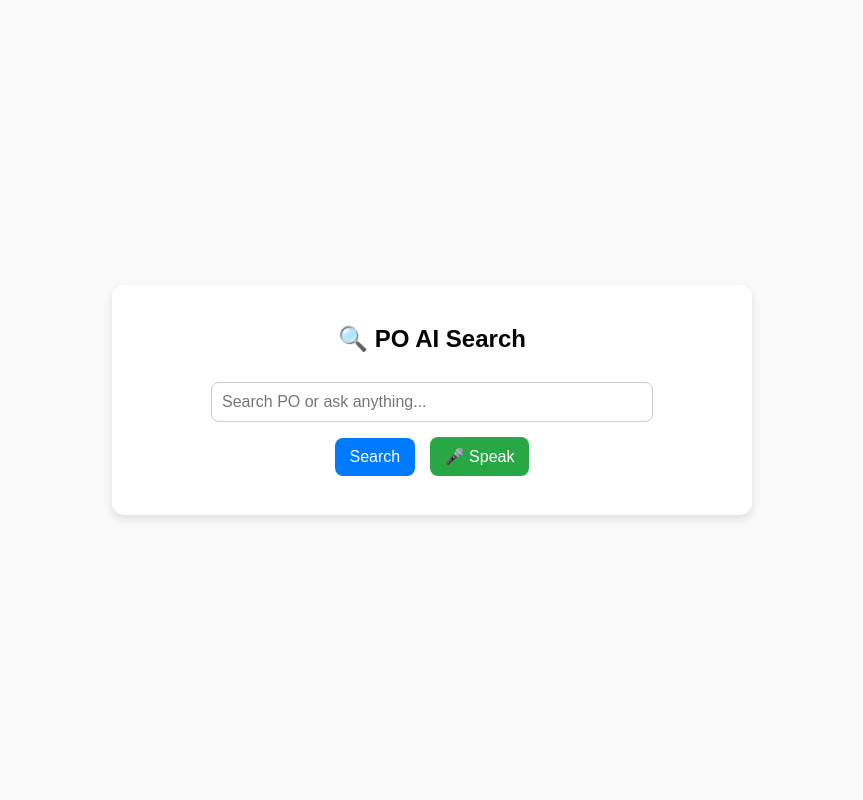
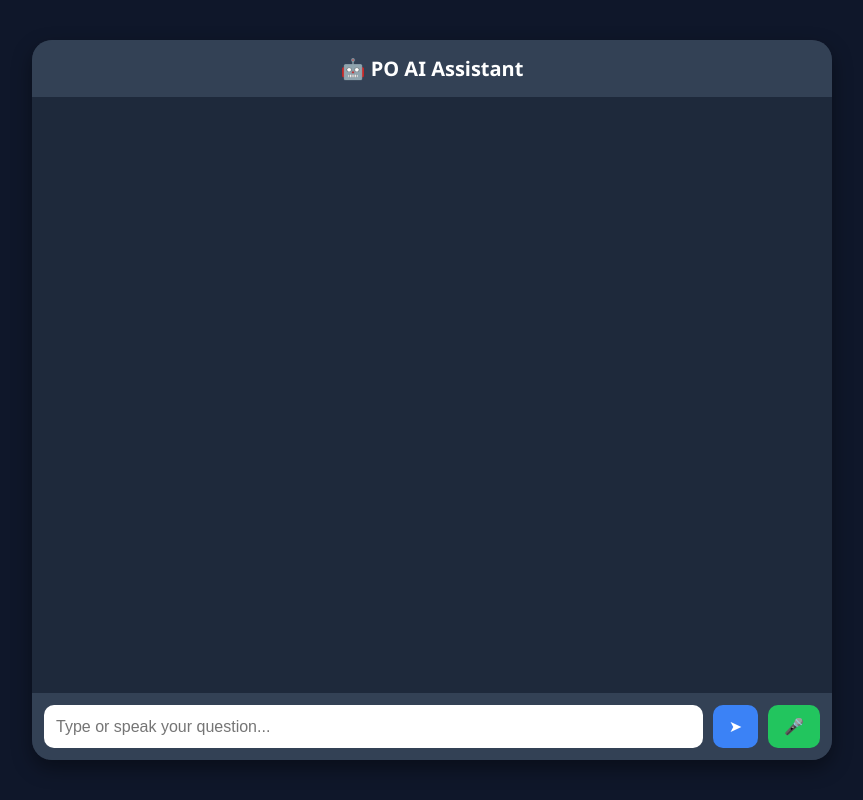
Before and after one commit to atharva1010/PO_AI, a Flask app: page / in a window 1280 px wide. Shown: the whole page, without its empty margins (208-1071 px from the left). Run offline with Flask 3, Linux system fonts and the light colour scheme.

Commit message:
Update index.html

```diff
--- a/templates/index.html
+++ b/templates/index.html
@@ -3,143 +3,202 @@
 <head>
   <meta charset="UTF-8">
   <meta name="viewport" content="width=device-width, initial-scale=1.0">
-  <title>PO AI Search</title>
+  <title>PO AI Chat</title>
   <style>
     body {
-      font-family: Arial, sans-serif;
       margin: 0; padding: 0;
-      display: flex; justify-content: center; align-items: center;
+      font-family: "Segoe UI", Arial, sans-serif;
+      background: #0f172a;  /* Dark navy */
+      color: #fff;
+      display: flex;
+      justify-content: center;
+      align-items: center;
+      height: 100vh;
+    }
+    .chat-container {
+      width: 100%;
+      max-width: 800px;
+      height: 90vh;
+      background: #1e293b;
+      border-radius: 20px;
+      display: flex;
       flex-direction: column;
-      background: #f9f9f9;
-      min-height: 100vh;
+      box-shadow: 0 8px 20px rgba(0,0,0,0.4);
     }
-    .container {
-      width: 95%;
-      max-width: 600px;
-      background: #fff;
-      padding: 20px;
-      border-radius: 12px;
-      box-shadow: 0 4px 8px rgba(0,0,0,0.1);
+    .chat-header {
+      padding: 15px;
+      background: #334155;
+      border-radius: 20px 20px 0 0;
+      font-size: 20px;
+      font-weight: bold;
       text-align: center;
     }
-    input {
-      width: 70%;
-      padding: 10px;
-      margin: 10px 0;
-      border: 1px solid #ccc;
-      border-radius: 8px;
+    .chat-box {
+      flex: 1;
+      padding: 15px;
+      overflow-y: auto;
+      display: flex;
+      flex-direction: column;
+      gap: 12px;
+    }
+    .msg {
+      max-width: 75%;
+      padding: 12px 16px;
+      border-radius: 15px;
+      font-size: 16px;
+      line-height: 1.4;
+      word-wrap: break-word;
+      position: relative;
+    }
+    .user-msg {
+      align-self: flex-end;
+      background: #3b82f6;
+      border-bottom-right-radius: 5px;
+    }
+    .bot-msg {
+      align-self: flex-start;
+      background: #475569;
+      border-bottom-left-radius: 5px;
+    }
+    .reply-btn {
+      font-size: 12px;
+      color: #a5b4fc;
+      cursor: pointer;
+      margin-top: 4px;
+      display: inline-block;
+    }
+    .chat-input {
+      display: flex;
+      padding: 12px;
+      background: #334155;
+      border-radius: 0 0 20px 20px;
+      gap: 10px;
+    }
+    .chat-input input {
+      flex: 1;
+      padding: 12px;
+      border-radius: 10px;
+      border: none;
+      outline: none;
       font-size: 16px;
     }
-    button {
-      padding: 10px 15px;
-      margin: 5px;
+    .chat-input button {
+      padding: 12px 16px;
       border: none;
-      border-radius: 8px;
+      border-radius: 10px;
       font-size: 16px;
       cursor: pointer;
     }
-    .search-btn { background: #007bff; color: white; }
-    .mic-btn { background: #28a745; color: white; }
-    .copy-msg { color: green; font-size: 14px; margin-top: 5px; }
-    ul { text-align: left; }
-    @media(max-width: 600px) {
-      input { width: 100%; }
-    }
+    .send-btn { background: #3b82f6; color: white; }
+    .mic-btn { background: #22c55e; color: white; }
+    ::-webkit-scrollbar { width: 6px; }
+    ::-webkit-scrollbar-thumb { background: #475569; border-radius: 5px; }
   </style>
 </head>
 <body>
-  <div class="container">
-    <h2>🔍 PO AI Search</h2>
-
-    <form id="searchForm">
-      <input type="text" id="query" name="query" placeholder="Search PO or ask anything..." required>
-      <br>
-      <button type="submit" class="search-btn">Search</button>
-      <button type="button" id="micBtn" class="mic-btn">🎤 Speak</button>
+  <div class="chat-container">
+    <div class="chat-header">🤖 PO AI Assistant</div>
+    <div id="chatBox" class="chat-box"></div>
+    <form id="chatForm" class="chat-input">
+      <input type="text" id="query" placeholder="Type or speak your question..." required>
+      <button type="submit" class="send-btn">➤</button>
+      <button type="button" id="micBtn" class="mic-btn">🎤</button>
     </form>
-
-    <div id="results"></div>
-    <p id="copyMsg" class="copy-msg"></p>
   </div>
 
   <script>
-    // ---- Voice Recognition ----
+    const chatBox = document.getElementById("chatBox");
+    const chatForm = document.getElementById("chatForm");
+    const queryInput = document.getElementById("query");
     const micBtn = document.getElementById("micBtn");
-    const queryInput = document.getElementById("query");
     let recognition;
 
-    if ("webkitSpeechRecognition" in window) {
-      recognition = new webkitSpeechRecognition();
-      recognition.continuous = false;
-      recognition.lang = "en-IN";  // Indian English
-      recognition.interimResults = false;
-
-      recognition.onresult = function(event) {
-        queryInput.value = event.results[0][0].transcript;
-        document.getElementById("searchForm").dispatchEvent(new Event("submit"));
-      };
-
-      recognition.onerror = function() {
-        alert("Mic error! Please try again.");
-      };
-    } else {
-      micBtn.disabled = true;
-      micBtn.innerText = "Mic not supported";
+    // Add message to chat
+    function addMessage(text, sender="bot") {
+      const div = document.createElement("div");
+      div.classList.add("msg", sender === "user" ? "user-msg" : "bot-msg");
+      div.innerHTML = text + (sender === "bot" ? `<div class="reply-btn" onclick="replyTo(this)">Reply</div>` : "");
+      chatBox.appendChild(div);
+      chatBox.scrollTop = chatBox.scrollHeight;
     }
 
-    micBtn.addEventListener("click", () => {
-      if (recognition) recognition.start();
-    });
+    // Reply button
+    function replyTo(el) {
+      const text = el.parentElement.innerText.replace("Reply", "").trim();
+      queryInput.value = `Replying to: "${text}" → `;
+      queryInput.focus();
+    }
 
-    // ---- Form Submit ----
-    document.getElementById("searchForm").addEventListener("submit", async function(e) {
+    // Speak only last 4 digits
+    function speakPO(po) {
+      const last4 = po.slice(-4);
+      const words = last4.split("").map(d => {
+        return {
+          "0": "zero", "1": "one", "2": "two", "3": "three", "4": "four",
+          "5": "five", "6": "six", "7": "seven", "8": "eight", "9": "nine"
+        }[d];
+      }).join(" ");
+      const speech = new SpeechSynthesisUtterance(words);
+      speech.lang = "en-IN";
+      window.speechSynthesis.speak(speech);
+    }
+
+    // Speak general text
+    function speak(text) {
+      const speech = new SpeechSynthesisUtterance(text);
+      speech.lang = "en-IN";
+      window.speechSynthesis.speak(speech);
+    }
+
+    // Form submit
+    chatForm.addEventListener("submit", async (e) => {
       e.preventDefault();
       const query = queryInput.value.trim();
       if (!query) return;
+      addMessage(query, "user");
+      queryInput.value = "";
 
       const res = await fetch("/ask", {
         method: "POST",
         headers: { "Content-Type": "application/x-www-form-urlencoded" },
         body: new URLSearchParams({ query })
       });
-
       const data = await res.json();
-      const resultsDiv = document.getElementById("results");
-      const copyMsg = document.getElementById("copyMsg");
-
-      resultsDiv.innerHTML = "";
-      copyMsg.innerText = "";
 
       if (Array.isArray(data.answer)) {
-        let html = "<h3>📋 PO Results:</h3><ul>";
+        let html = "<b>📋 PO Found:</b><br>";
         data.answer.forEach(r => {
-          html += `<li><b>${r.PO}</b> - ${r.Party} - ${r.Area} - ${r.Material}</li>`;
+          html += `PO: ${r.PO} | ${r.Party} | ${r.Area} | ${r.Material}<br>`;
         });
-        html += "</ul>";
-        resultsDiv.innerHTML = html;
-
-        // Auto-copy first PO
-        if (data.answer.length > 0) {
-          const po = data.answer[0].PO;
-          navigator.clipboard.writeText(po);
-          copyMsg.innerText = `✅ PO ${po} copied to clipboard!`;
-
-          // Speak result
-          speak(`Purchase Order found. ${po}, Party ${data.answer[0].Party}, Area ${data.answer[0].Area}.`);
-        }
-
+        addMessage(html, "bot");
+        if (data.answer.length > 0) speakPO(data.answer[0].PO);
       } else {
-        resultsDiv.innerHTML = `<h3>🤖 AI Answer:</h3><p>${data.answer}</p>`;
+        addMessage("🤖 " + data.answer, "bot");
         speak(data.answer);
       }
     });
 
-    // ---- Text to Speech ----
-    function speak(text) {
-      const speech = new SpeechSynthesisUtterance(text);
-      speech.lang = "en-IN";
-      window.speechSynthesis.speak(speech);
+    // Voice recognition
+    if ("webkitSpeechRecognition" in window) {
+      recognition = new webkitSpeechRecognition();
+      recognition.continuous = false;
+      recognition.lang = "en-IN";
+      recognition.interimResults = false;
+      recognition.onresult = function(event) {
+        queryInput.value = event.results[0][0].transcript;
+        chatForm.dispatchEvent(new Event("submit"));
+      };
+      recognition.onerror = function() {
+        alert("Mic error!");
+      };
+    } else {
+      micBtn.disabled = true;
+      micBtn.innerText = "❌";
     }
+
+    micBtn.addEventListener("click", () => {
+      if (recognition) recognition.start();
+    });
   </script>
 </body>
 </html>
```
